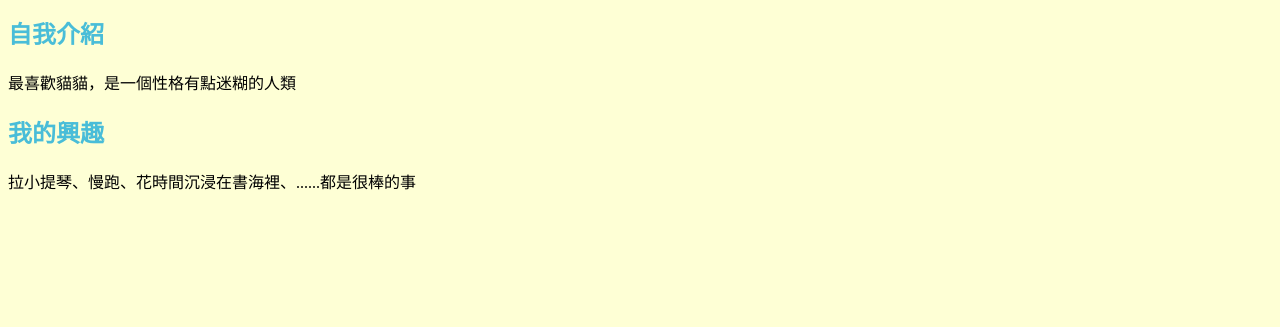
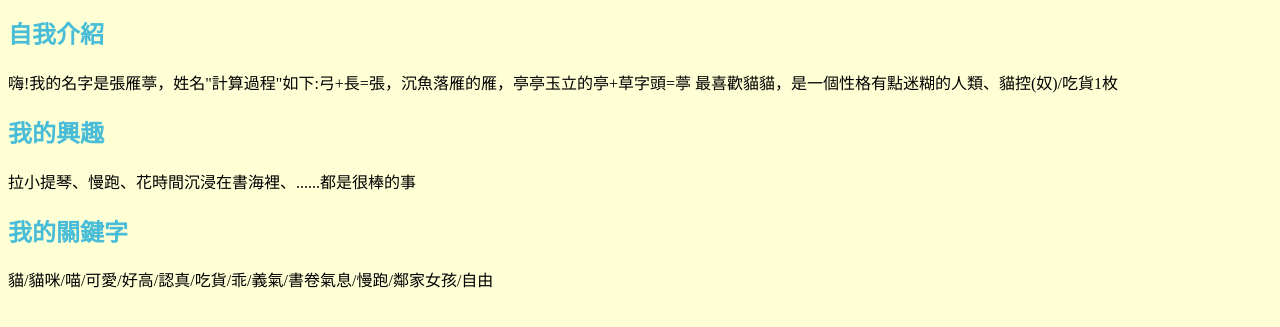
Before and after one commit to stumeow/web, a plain HTML site: page index.htm in a window 1280 px wide. Shown: the part 317-644 px from the top of the page. Drawn offline with Linux system fonts and the light colour scheme.

Commit message:
Update index.htm

```diff
--- a/index.htm
+++ b/index.htm
@@ -18,13 +18,16 @@
     <img src="https://yt3.ggpht.com/ytc/AKedOLS71O9nq4zfzHTDyRJZrLY8HrFFC6cOZIJolgZo=s900-c-k-c0x00ff" alt="網站設計的LOGO"></img>
     <h2>自我介紹</h2>
 
-    <p>最喜歡貓貓，是一個性格有點迷糊的人類
+    <p>嗨!我的名字是張雁葶，姓名"計算過程"如下:弓+長=張，沉魚落雁的雁，亭亭玉立的亭+草字頭=葶
+       最喜歡貓貓，是一個性格有點迷糊的人類、貓控(奴)/吃貨1枚
 
     <h2>我的興趣</h2>
 
     <p>拉小提琴、慢跑、花時間沉浸在書海裡、......都是很棒的事
 
+    <h2>我的關鍵字</h2>
 
+    <p>貓/貓咪/喵/可愛/好高/認真/吃貨/乖/義氣/書卷氣息/慢跑/鄰家女孩/自由
 
 
   </body>
```
